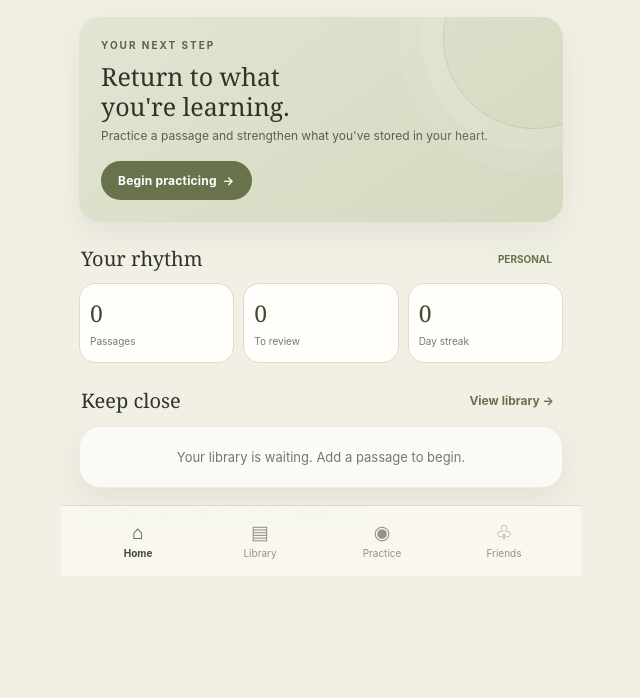
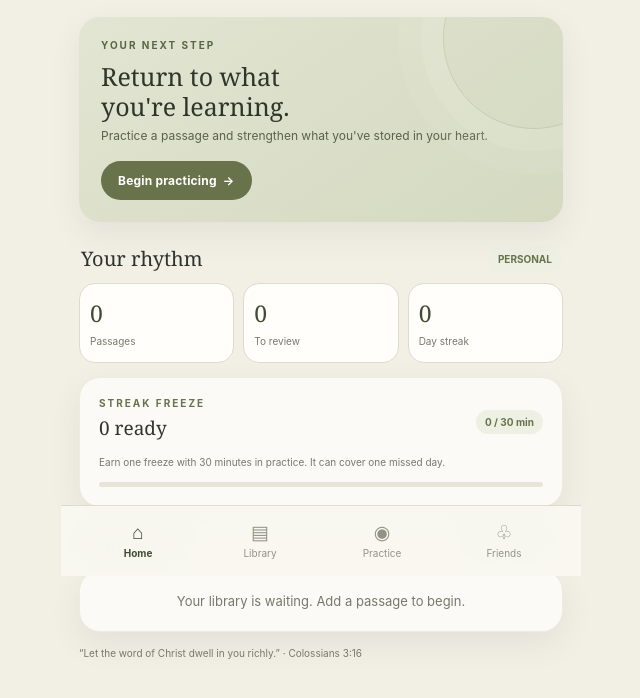
Before and after one commit to nathanielallen959/Abide, a plain HTML site: page index.html in a window 1280 px wide. Shown: the part 224-922 px from the top of the page, without its empty margins (319-959 px from the left). Before the commit the page ends 843 px from the top, so only its background shows below. Drawn offline with Linux system fonts and the light colour scheme.

Commit message:
Improve Safari typing and add streak freezes

```diff
--- a/index.html
+++ b/index.html
@@ -43,7 +43,7 @@ h2{font:500 30px/1.13 Georgia,serif;margin:9px 0 8px;letter-spacing:-.4px}.sub{c
 .nav{position:fixed;z-index:4;bottom:0;left:50%;transform:translateX(-50%);width:min(520px,100%);padding:10px 18px calc(10px + env(safe-area-inset-bottom));background:rgba(249,248,241,.94);backdrop-filter:blur(16px);border-top:1px solid var(--line);display:grid;grid-template-columns:repeat(4,1fr);gap:4px}
 .nav button{border:0;background:none;color:#929385;font-size:10px;padding:7px 2px;display:flex;flex-direction:column;align-items:center;gap:4px}.nav button.active{color:var(--deep);font-weight:700}.nav .ico{font-size:19px;line-height:20px}
 .page{display:none}.page.active{display:block}
-.field{width:100%;border:1px solid var(--line);background:#fffefa;border-radius:12px;padding:12px;color:var(--ink);font-size:13px;outline:none}.field:focus{border-color:var(--olive2)}
+.field{width:100%;border:1px solid var(--line);background:#fffefa;border-radius:12px;padding:12px;color:var(--ink);font-size:16px;outline:none}.field:focus{border-color:var(--olive2)}
 label{display:block;font-size:11px;font-weight:700;color:var(--muted);margin:13px 0 6px}
 textarea.field{min-height:112px;resize:vertical;line-height:1.5}
 .passage{padding:16px;border:1px solid var(--line);border-radius:16px;background:#fffefa;margin-bottom:10px}
@@ -69,6 +69,7 @@ textarea.field{min-height:112px;resize:vertical;line-height:1.5}
  <div class="card hero"><div class="eyebrow">YOUR NEXT STEP</div><h3>Return to what<br>you're learning.</h3><p>Practice a passage and strengthen what you've stored in your heart.</p><button class="btn" onclick="go('practice')">Begin practicing&nbsp; →</button></div>
  <div class="section-head"><h3>Your rhythm</h3><span class="pill">PERSONAL</span></div>
  <div class="stats"><div class="stat"><strong id="countStat">0</strong><span>Passages</span></div><div class="stat"><strong id="reviewStat">0</strong><span>To review</span></div><div class="stat"><strong id="streakStat">0</strong><span>Day streak</span></div></div>
+ <div class="card" style="margin-top:14px"><div class="row"><div><div class="eyebrow">STREAK FREEZE</div><h3 style="font:500 19px Georgia,serif;margin:6px 0" id="freezeCount">0 ready</h3></div><span class="pill" id="practiceTimeLabel">0 / 30 min</span></div><p class="small" style="margin-top:8px">Earn one freeze with 30 minutes in practice. It can cover one missed day.</p><div class="progress"><i id="freezeProgress" style="width:0%"></i></div></div>
  <div class="section-head"><h3>Keep close</h3><button class="text-btn" onclick="go('library')">View library →</button></div>
  <div id="homePassages"></div>
  <p class="small">“Let the word of Christ dwell in you richly.” · Colossians 3:16</p>
@@ -126,10 +127,10 @@ textarea.field{min-height:112px;resize:vertical;line-height:1.5}
 </div></div>
 <div class="toast" id="toast"></div>
 <script>
-const KEY='abide_passages_v1', CHKEY='abide_challenge_v1';
+const KEY='abide_passages_v1', CHKEY='abide_challenge_v1', FREEZE_KEY='abide_streak_freeze_v1';
 function readJSON(key,fallback){try{const value=JSON.parse(localStorage.getItem(key));return value??fallback}catch{return fallback}}
 let passages=readJSON(KEY,[]); if(!Array.isArray(passages))passages=[];
-let current=null, mode='recite', recognition=null, listening=false, speechSessionMarked=false, practiceMarked=false;
+let current=null, mode='recite', recognition=null, listening=false, speechSessionMarked=false, practiceMarked=false, practiceClock=null;
 const $=id=>document.getElementById(id);
 function persist(){localStorage.setItem(KEY,JSON.stringify(passages));render()}
 function esc(s){return String(s||'').replace(/[&<>"']/g,c=>({'&':'&amp;','<':'&lt;','>':'&gt;','"':'&quot;',"'":'&#39;'}[c]))}
@@ -139,14 +140,14 @@ function openAdd(){$('addModal').classList.add('show')}
 function closeAdd(){$('addModal').classList.remove('show')}
 function addPassage(){const ref=$('newRef').value.trim(),text=$('newText').value.trim();if(!ref||!text){toast('Add a reference and passage text first.');return}passages.unshift({id:Date.now(),ref,title:$('newTitle').value.trim()||ref,text,created:Date.now(),reviews:0});['newRef','newTitle','newText'].forEach(x=>$(x).value='');closeAdd();persist();toast('Passage added to your library.')}
 function removePassage(id){if(!confirm('Remove this passage from your library?'))return;passages=passages.filter(p=>p.id!==id);if(current&&current.id===id){stopSpeech();current=null}persist()}
-function render(){ $('countStat').textContent=passages.length;$('reviewStat').textContent=passages.filter(p=>(p.reviews||0)<3).length;$('streakStat').textContent=localStorage.getItem('abide_streak')||'0';
+function render(){ $('countStat').textContent=passages.length;$('reviewStat').textContent=passages.filter(p=>(p.reviews||0)<3).length;$('streakStat').textContent=localStorage.getItem('abide_streak')||'0';renderFreeze();
  const cards=passages.slice(0,2).map(p=>`<div class="passage"><div class="row"><span class="ref">${esc(p.ref)}</span><span class="pill">IN PROGRESS</span></div><h4>${esc(p.title)}</h4><p>${esc(p.text)}</p><button class="text-btn" onclick="startPractice(${p.id})">Practice passage →</button></div>`).join('');
  $('homePassages').innerHTML=cards||'<div class="card empty">Your library is waiting. Add a passage to begin.</div>';
  $('libraryList').innerHTML=passages.map(p=>`<div class="passage"><div class="row"><span class="ref">${esc(p.ref)}</span><button class="text-btn" onclick="removePassage(${p.id})">Remove</button></div><h4>${esc(p.title)}</h4><p>${esc(p.text)}</p><div class="row"><span class="small">${p.reviews||0} practice sessions</span><button class="btn" onclick="startPractice(${p.id})">Practice</button></div></div>`).join('')||'<div class="card empty">No passages yet.<br>Add your first verse or passage above.</div>';
  renderPracticeChoose();
 }
 function renderPracticeChoose(){if(!current){$('practiceChoose').classList.remove('hidden');$('practiceActive').classList.add('hidden')}$('practiceChoose').innerHTML=passages.map(p=>`<div class="passage"><div class="ref">${esc(p.ref)}</div><h4>${esc(p.title)}</h4><p>${esc(p.text)}</p><button class="btn" onclick="startPractice(${p.id})">Choose passage →</button></div>`).join('')||'<div class="card empty">Add a passage in your library first, then it will appear here.</div>'}
-function startPractice(id){current=passages.find(p=>p.id===id);if(!current)return;practiceMarked=false;$('practiceChoose').classList.add('hidden');$('practiceActive').classList.remove('hidden');$('practiceRef').textContent=current.ref;$('practiceTitle').textContent=current.title;$('practiceText').textContent=current.text;$('hiddenVerse').textContent=current.text;$('transcript').textContent='Your spoken words stay hidden.';;$('wordFeedback').textContent='Your passage will appear here as you recite.';$('typedAnswer').value='';$('typedResult').textContent='';$('speechResult').textContent='';$('revealBtn').textContent='Hide passage';$('hiddenVerse').classList.remove('hidden');$('letterHints').textContent=firstLetterHints(current.text);$('letterHintPanel').classList.remove('hidden');$('hintToggleBtn').textContent='Hide first-letter hints';setMode('recite');document.querySelectorAll('.page').forEach(p=>p.classList.toggle('active',p.id==='practice'));document.querySelectorAll('.nav button').forEach(b=>b.classList.toggle('active',b.dataset.page==='practice'));window.scrollTo(0,0)}
+function startPractice(id){current=passages.find(p=>p.id===id);if(!current)return;practiceMarked=false;$('practiceChoose').classList.add('hidden');$('practiceActive').classList.remove('hidden');$('practiceRef').textContent=current.ref;$('practiceTitle').textContent=current.title;$('practiceText').textContent=current.text;$('hiddenVerse').textContent=current.text;$('transcript').textContent='Your spoken words stay hidden.';$('wordFeedback').textContent='Your passage will appear here as you recite.';$('typedAnswer').value='';$('typedResult').textContent='';$('speechResult').textContent='';$('revealBtn').textContent='Hide passage';$('hiddenVerse').classList.remove('hidden');$('letterHints').textContent=firstLetterHints(current.text);$('letterHintPanel').classList.remove('hidden');$('hintToggleBtn').textContent='Hide first-letter hints';setMode('recite');document.querySelectorAll('.page').forEach(p=>p.classList.toggle('active',p.id==='practice'));document.querySelectorAll('.nav button').forEach(b=>b.classList.toggle('active',b.dataset.page==='practice'));window.scrollTo(0,0)}
 function exitPractice(){stopSpeech();current=null;renderPracticeChoose()}
 function setMode(m){mode=m;stopSpeech();$('reciteMode').classList.toggle('hidden',m!=='recite');$('typeMode').classList.toggle('hidden',m!=='type');$('hideMode').classList.toggle('hidden',m!=='hide');$('practiceText').classList.add('hidden');$('letterHintPanel').classList.toggle('hidden',m!=='type');$('modePill').textContent=m==='recite'?'SPEAK IT':m==='type'?'TYPE IT':'RECALL IT'}
 function revealToggle(){const v=$('hiddenVerse');v.classList.toggle('hidden');$('revealBtn').textContent=v.classList.contains('hidden')?'Show passage':'Hide passage'}
@@ -155,7 +156,14 @@ function firstLetterHints(s){return String(s||'').replace(/[\p{L}\p{N}]+(?:['’
 function toggleLetterHints(){const panel=$('letterHintPanel'),hidden=panel.classList.toggle('hidden');$('hintToggleBtn').textContent=hidden?'Show first-letter hints':'Hide first-letter hints'}
 function similarity(a,b){const aa=normalize(a).split(' ').filter(Boolean),bb=normalize(b).split(' ').filter(Boolean);if(!aa.length)return 0;let hit=0,used={};for(const w of aa){let idx=bb.findIndex((x,i)=>x===w&&!used[i]);if(idx>=0){hit++;used[idx]=1}}return Math.round(hit/Math.max(aa.length,bb.length,1)*100)}
 function checkTyped(){if(!current)return;const score=similarity(current.text,$('typedAnswer').value);$('typedResult').textContent=`Approximate word match: ${score}%. Review the original passage for exact wording.`;if(score>=90)markReview()}
-function markReview(){if(!current||practiceMarked)return;const p=passages.find(x=>x.id===current.id);if(!p)return;p.reviews=(p.reviews||0)+1;practiceMarked=true;const today=new Date().toLocaleDateString('en-CA');const last=localStorage.getItem('abide_last_practice');const yesterday=new Date(Date.now()-86400000).toLocaleDateString('en-CA');let streak=Number(localStorage.getItem('abide_streak')||0);if(last!==today){streak=last===yesterday?streak+1:1;localStorage.setItem('abide_streak',String(streak));localStorage.setItem('abide_last_practice',today)}persist()}
+function readFreeze(){return readJSON(FREEZE_KEY,{seconds:0,ready:0})}
+function saveFreeze(value){localStorage.setItem(FREEZE_KEY,JSON.stringify(value));renderFreeze()}
+function renderFreeze(){const state=readFreeze(),seconds=Math.max(0,Math.min(1800,Number(state.seconds)||0)),ready=Math.max(0,Math.min(1,Number(state.ready)||0));if($('freezeCount'))$('freezeCount').textContent=ready?'1 ready':'0 ready';if($('practiceTimeLabel'))$('practiceTimeLabel').textContent=`${Math.floor(seconds/60)} / 30 min`;if($('freezeProgress'))$('freezeProgress').style.width=`${ready?100:Math.round(seconds/1800*100)}%`}
+function practiceIsActive(){return !!current&&document.visibilityState==='visible'&&$('practice').classList.contains('active')}
+function tickPracticeTime(){if(!practiceIsActive())return;const state=readFreeze();if(state.ready){state.seconds=Math.min(1800,Number(state.seconds)||0);return}state.seconds=(Number(state.seconds)||0)+1;if(state.seconds>=1800){state.seconds=0;state.ready=1;toast('You earned a streak freeze!')}if(state.seconds%10===0||state.ready)saveFreeze(state);else renderFreeze()}
+function startPracticeClock(){if(!practiceClock)practiceClock=setInterval(tickPracticeTime,1000)}
+function dayDistance(from,to){if(!from)return Infinity;const a=from.split('-').map(Number),b=to.split('-').map(Number);return Math.round((Date.UTC(b[0],b[1]-1,b[2])-Date.UTC(a[0],a[1]-1,a[2]))/86400000)}
+function markReview(){if(!current||practiceMarked)return;const p=passages.find(x=>x.id===current.id);if(!p)return;p.reviews=(p.reviews||0)+1;practiceMarked=true;const today=new Date().toLocaleDateString('en-CA');const last=localStorage.getItem('abide_last_practice');let streak=Number(localStorage.getItem('abide_streak')||0);const gap=dayDistance(last,today);if(gap>0){const freeze=readFreeze();if(gap===2&&freeze.ready){freeze.ready=0;saveFreeze(freeze)}else if(gap===1){streak+=1}else if(gap>2&&!(gap===2&&freeze.ready)){streak=1}localStorage.setItem('abide_streak',String(streak));localStorage.setItem('abide_last_practice',today)}persist()}
 function renderWordFeedback(expected, spoken){
  const target=normalize(expected).split(' ').filter(Boolean), heard=normalize(spoken).split(' ').filter(Boolean);
  if(!heard.length){$('wordFeedback').textContent='Start speaking to see your progress word by word.';return}
@@ -180,6 +188,7 @@ function saveChallenge(){const n=$('challengeName').value.trim(),g=$('challengeG
 const d=new Date();$('todayLabel').textContent=d.toLocaleDateString(undefined,{weekday:'long',month:'long',day:'numeric'}).toUpperCase();
 const ch=JSON.parse(localStorage.getItem(CHKEY)||'null');if(ch){$('challengeName').value=ch.n||'';$('challengeGoal').value=ch.g||'';$('challengeSaved').textContent='Saved on this device: '+[ch.n,ch.g].filter(Boolean).join(' · ')}
 render();
+startPracticeClock();document.addEventListener('visibilitychange',tickPracticeTime);
 if('serviceWorker' in navigator)window.addEventListener('load',()=>navigator.serviceWorker.register('sw.js').catch(()=>{}));
 </script>
 </body></html>
```
